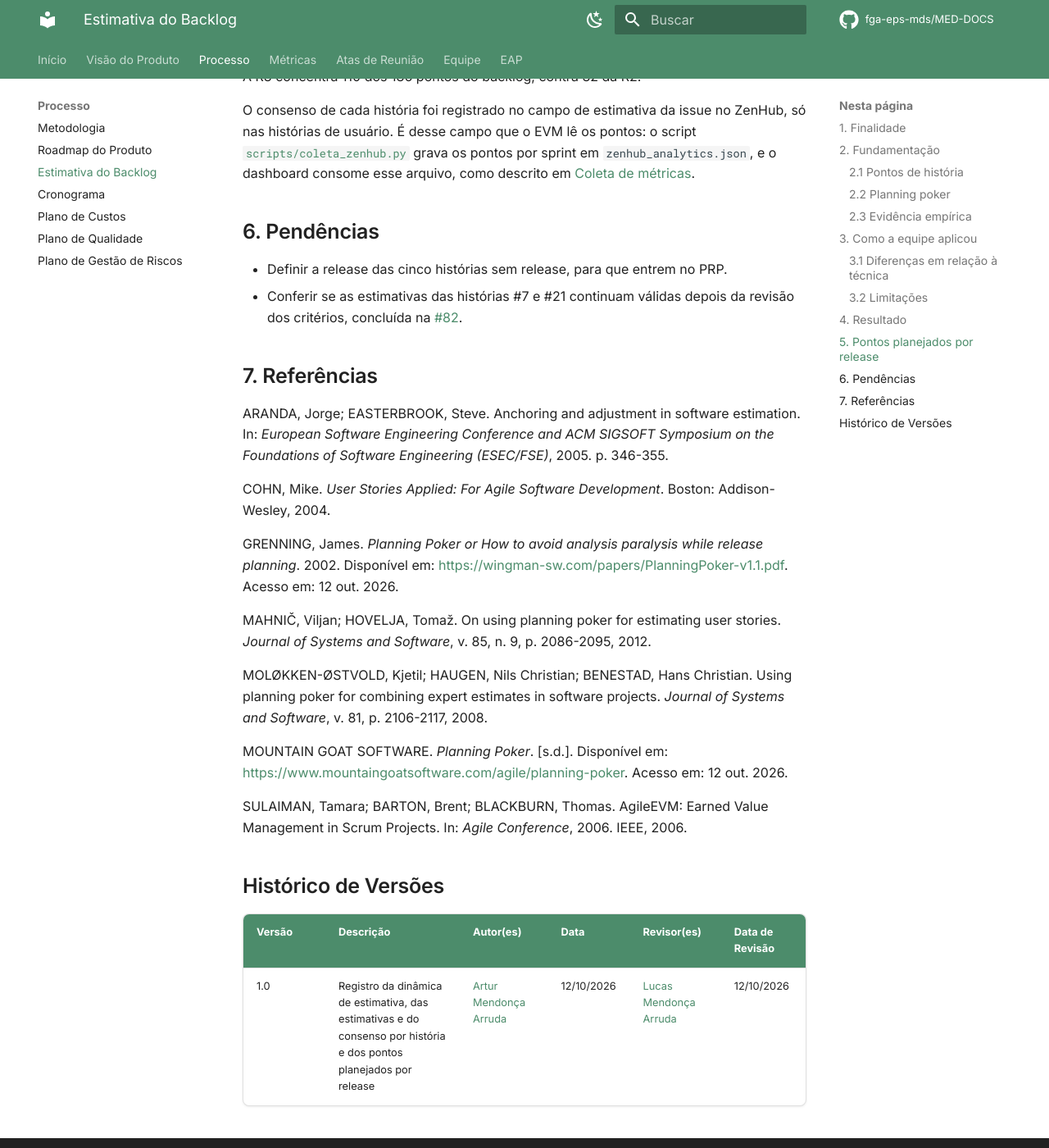
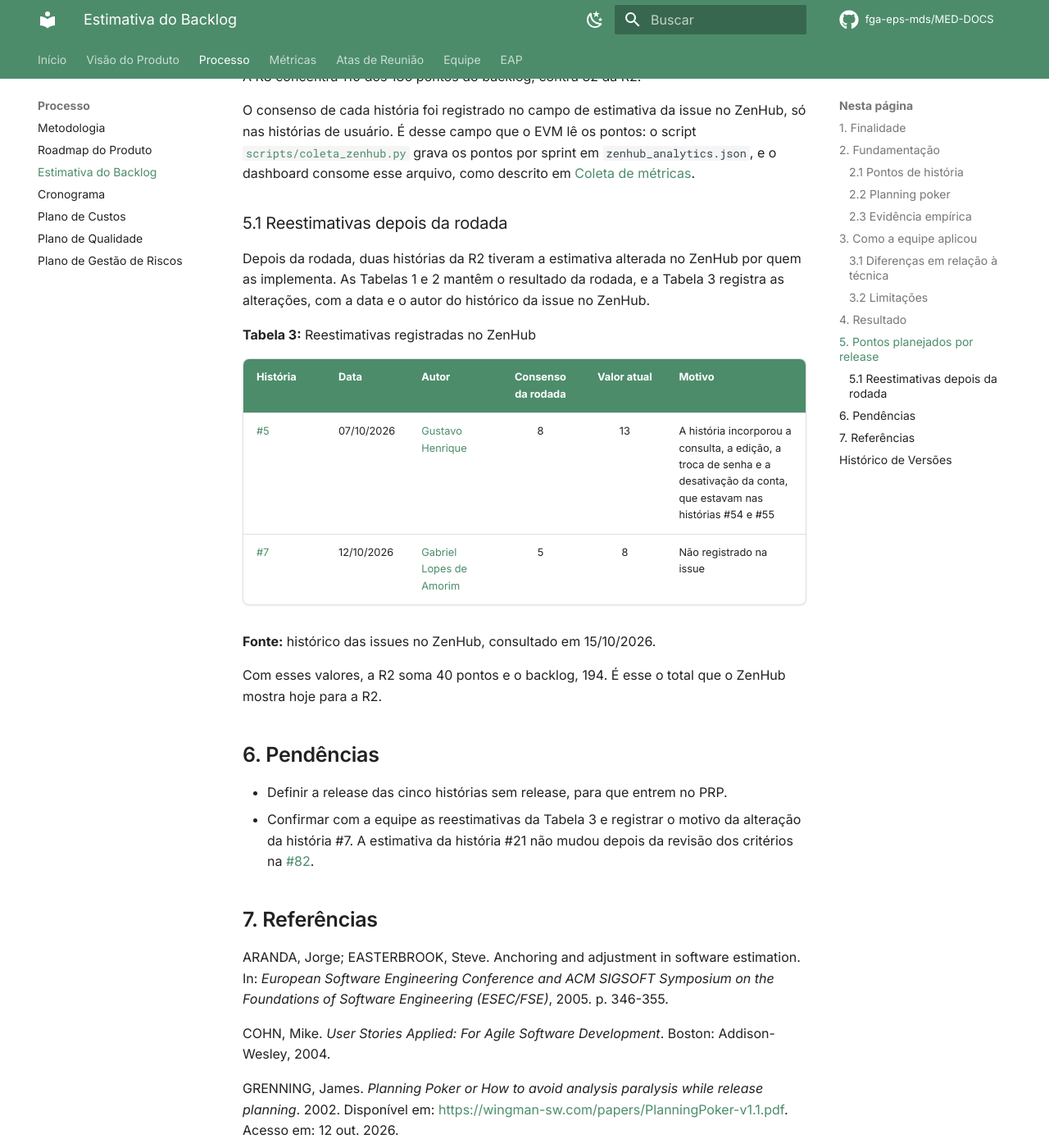
Before and after one commit to apollen27983/UNIEURO_MED-DOCS, an MkDocs documentation site: the page built from docs/processo/estimativa-do-backlog.md, in a window 1280 px wide and 1400 px high, scrolled down 7028 px. Shown: the whole window at 82% size. Built offline with MkDocs 1.6.1 and Material for MkDocs 9.7.7, drawn with Linux system fonts in a browser that asks for light colours; comment, search, counter and statistics services are not loaded; some of the changed text lies outside the part shown.

Commit message:
docs(estimativa): registra as reestimativas das histórias #5 e #7

```diff
--- a/docs/processo/estimativa-do-backlog.md
+++ b/docs/processo/estimativa-do-backlog.md
@@ -185,11 +185,30 @@ só nas histórias de usuário. É desse campo que o EVM lê os pontos: o script
 grava os pontos por sprint em `zenhub_analytics.json`, e o dashboard consome esse
 arquivo, como descrito em [Coleta de métricas](../metricas/coleta-de-metricas.md).
 
+### 5.1 Reestimativas depois da rodada
+
+Depois da rodada, duas histórias da R2 tiveram a estimativa alterada no ZenHub por
+quem as implementa. As Tabelas 1 e 2 mantêm o resultado da rodada, e a Tabela 3
+registra as alterações, com a data e o autor do histórico da issue no ZenHub.
+
+**Tabela 3:** Reestimativas registradas no ZenHub
+
+| História | Data | Autor | Consenso da rodada | Valor atual | Motivo |
+|---|---|---|:-:|:-:|---|
+| [#5](https://github.com/fga-eps-mds/2026.2-UNB-FCTE_UNIEURO_MED-APP/issues/5) | 07/10/2026 | [Gustavo Henrique](https://github.com/GustavoHenriqueRS) | 8 | 13 | A história incorporou a consulta, a edição, a troca de senha e a desativação da conta, que estavam nas histórias #54 e #55 |
+| [#7](https://github.com/fga-eps-mds/2026.2-UNB-FCTE_UNIEURO_MED-APP/issues/7) | 12/10/2026 | [Gabriel Lopes de Amorim](https://github.com/BrzGab) | 5 | 8 | Não registrado na issue |
+
+**Fonte:** histórico das issues no ZenHub, consultado em 15/10/2026.
+
+Com esses valores, a R2 soma 40 pontos e o backlog, 194. É esse o total que o
+ZenHub mostra hoje para a R2.
+
 ## 6. Pendências
 
 - Definir a release das cinco histórias sem release, para que entrem no PRP.
-- Conferir se as estimativas das histórias #7 e #21 continuam válidas depois da
-  revisão dos critérios, concluída na
+- Confirmar com a equipe as reestimativas da Tabela 3 e registrar o motivo da
+  alteração da história #7. A estimativa da história #21 não mudou depois da
+  revisão dos critérios na
   [#82](https://github.com/fga-eps-mds/2026.2-UNB-FCTE_UNIEURO_MED-DOCS/issues/82).
 
 ## 7. Referências
@@ -223,3 +242,4 @@ Management in Scrum Projects. In: *Agile Conference*, 2006. IEEE, 2006.
 | Versão | Descrição | Autor(es) | Data | Revisor(es) | Data de Revisão |
 |---|---|---|---|---|---|
 | 1.0 | Registro da dinâmica de estimativa, das estimativas e do consenso por história e dos pontos planejados por release | [Artur Mendonça Arruda](https://github.com/ArtyMend07) | 12/10/2026 | [Lucas Mendonça Arruda](https://github.com/lucasarruda9) | 12/10/2026 |
+| 1.1 | Registro das reestimativas das histórias #5 e #7 feitas no ZenHub depois da rodada | [Artur Mendonça Arruda](https://github.com/ArtyMend07) | 15/10/2026 | | |
```
